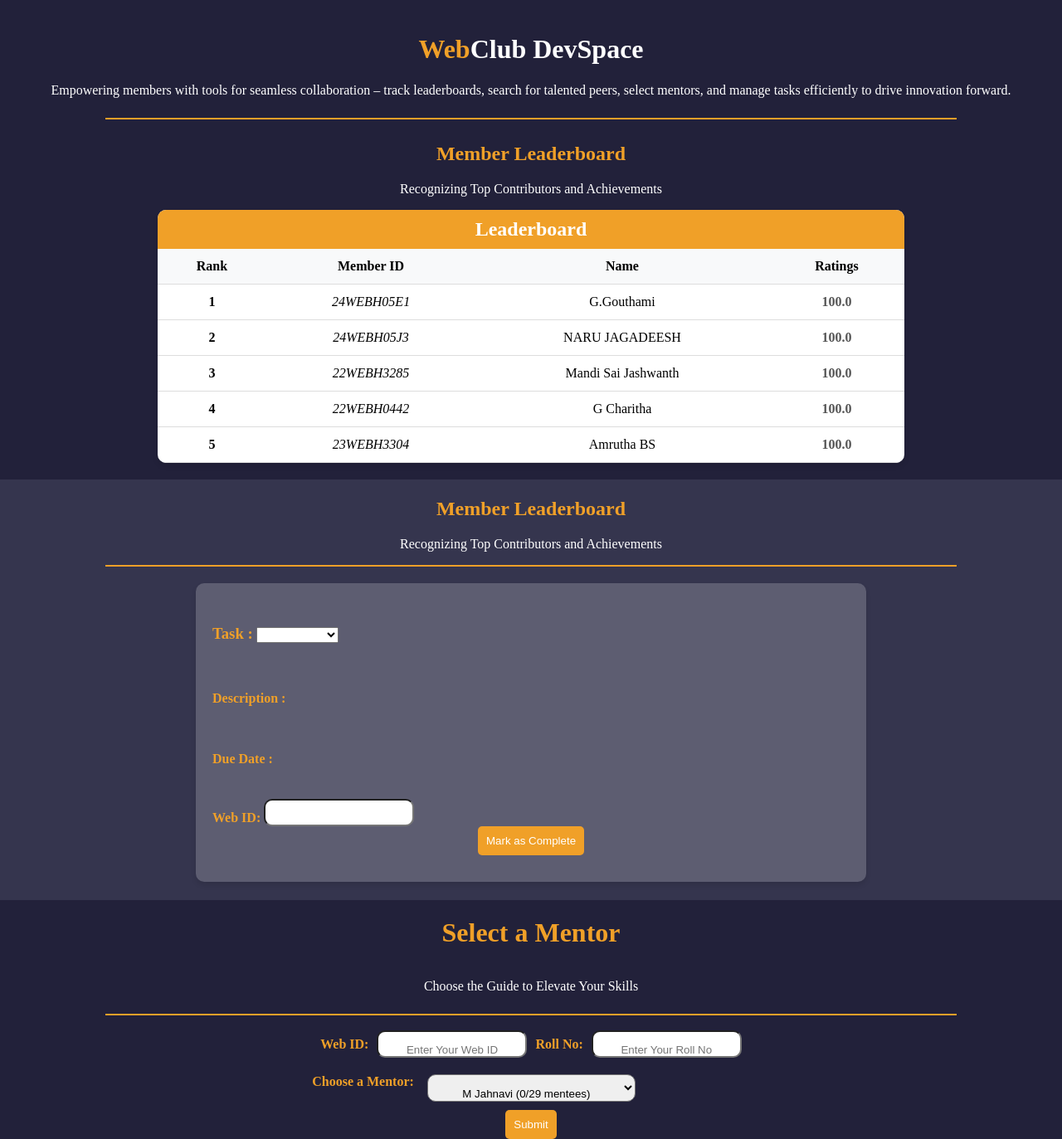
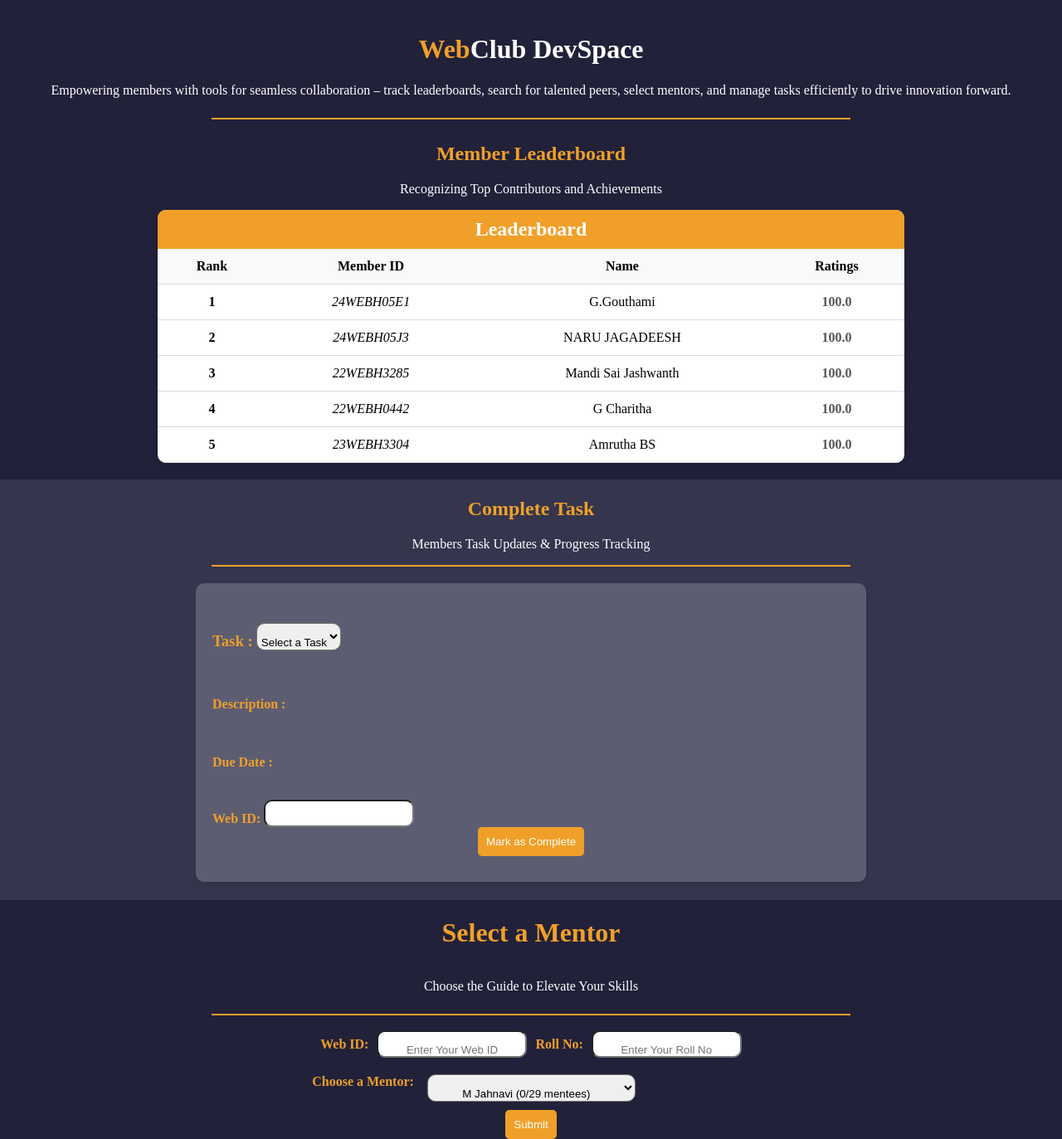
Before and after one commit to HarshaVardhanRao/WebClubSite, a Django app: page / in a window 1280 px wide. Shown: the whole page at 83% size. Run offline with Django 5.2, Linux system fonts and the light colour scheme; data comes from the database, SQL or seed files in the repository; both versions use the stored data as it was after the commit.

Commit message:
Add mentor_id field to Mentor model and update task selection UI

```diff
--- a/webclub/web/models.py
+++ b/webclub/web/models.py
@@ -7,6 +7,7 @@ class mentor(models.Model):
         ("CSE","CSE"),("CAI","CAI"),("CSD","CSD"),("CSM","CSM"),("CSC","CSC"),("CST","CST"),("ECE","ECE"),("EEE","EEE"),("CE","CE"),("ME","ME")
     ]
     mentor_dept= models.CharField(max_length=20, choices=DEPT_CHOICES, default="CSE")
+    mentor_id = models.CharField(max_length=20, default="Mentor ID")
     year = models.IntegerField(default=3)
 
 class Student(models.Model):
--- a/webclub/web/templates/devspace.html
+++ b/webclub/web/templates/devspace.html
@@ -38,7 +38,7 @@
 
         }
         hr{
-            width: 80vw;
+            width: 60vw;
             border: 1px solid #F0A028;
             text-align: center;
             color:rgb(255, 255, 255);
@@ -163,7 +163,7 @@
             margin: 10px;
             gap: 10px;
         }
-        #web_mem_id,#web_roll_id,#web_mem_ids,#mentor{
+        #web_mem_id,#web_roll_id,#web_mem_ids,#mentor,#task_title{
             width: Fixed (400px)px;height: Fixed (48px)px;
             top: 387px;
             left: 338px;
@@ -174,6 +174,8 @@
             opacity: 0px;
             text-align: center;
         }
+
+
         @media (max-width: 600px) {
             table, th, td {
                 font-size: 14px;
@@ -218,14 +220,14 @@
     </div></div></div>
     <div class="taskholder" style="background-color: #35354E;padding: 2px;">
         <div class="leaderboard-details">
-            <h2>Member Leaderboard</h2>
-            <p style="color: #fff;">Recognizing Top Contributors and Achievements</p>
+            <h2>Complete Task</h2>
+            <p style="color: #fff;">Members Task Updates & Progress Tracking</p>
         </div>
         <hr>
         <div class="task">
             <h3><Strong>Task : </Strong>
                 <select name="task_title" id="task_title">
-                    <option value=""></option>
+                    <option value=""disabled selected class="placeholder">Select a Task</option>
                     {% for task in tasks %}
                     <option value="{{ task.title }}" data-description="{{ task.description }}" data-duedate="{{ task.due_date }}" data-taskid="{{ task.id }}"="">{{ task.title }}</option>
                     {% endfor %}
--- a/webclub/web/urls.py
+++ b/webclub/web/urls.py
@@ -6,7 +6,7 @@ urlpatterns = [
     # path('about', views.about, name='about'),
     # path('contact', views.contact, name='contact'),
     # path('leaderboard', views.leaderboard, name='leaderboard'),
-    # path('uploadBulk', views.upload_students, name='uploadBulk'),
+    path('uploadBulk', views.upload_students, name='uploadBulk'),
     # path('complete-task/', views.complete_task, name='complete_task'),
     # path('select-mentor/', views.select_mentor, name='select_mentor'),
     path('deassign-mentors/', views.deassign_all_mentors, name='deassign_all_mentors'),
```
Also changed, not shown: webclub/db.sqlite3, webclub/web/migrations/0004_mentor_mentor_id.py (added).
